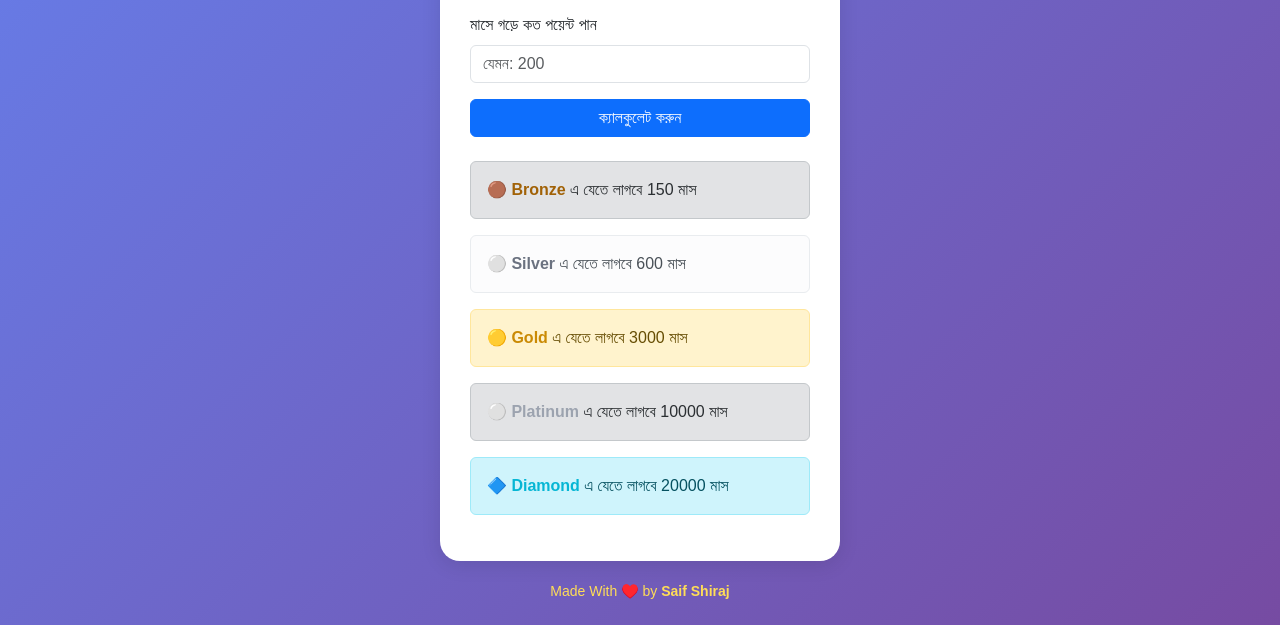
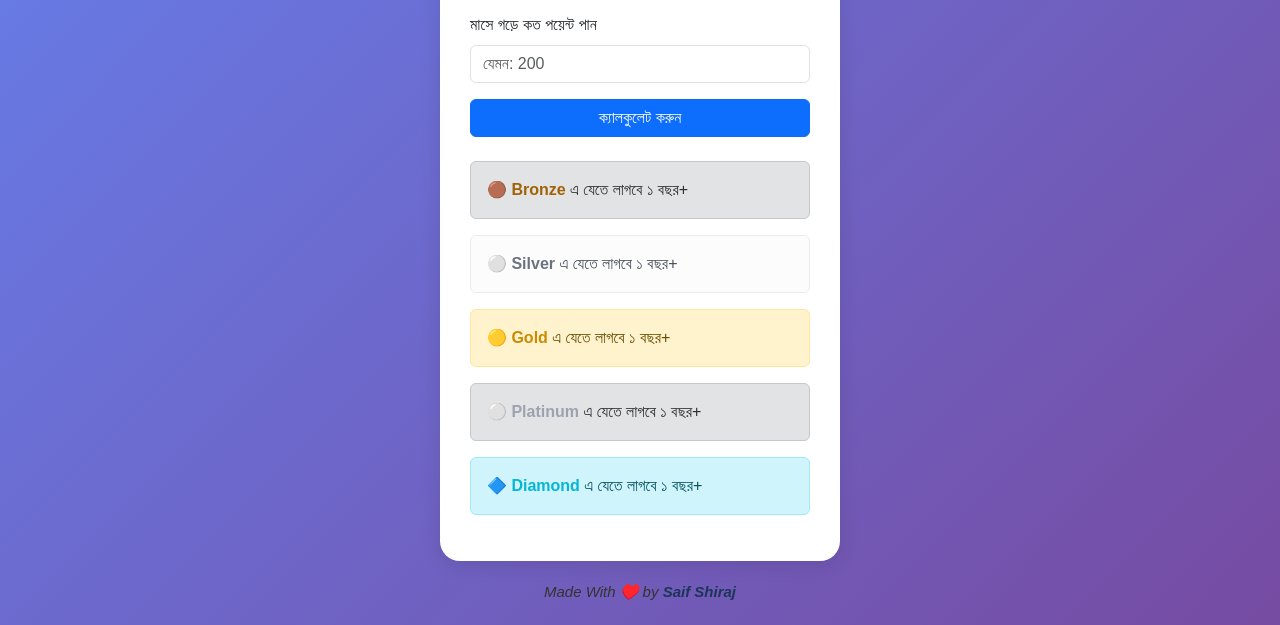
Before and after one commit to saifshiraj014-rgb/play-points-calculator, a plain HTML site: page index.html in a window 1280 px wide. Both pictures are taken after a click on the button "ক্যালকুলেট করুন". Shown: the part 175-800 px from the top of the page. Drawn offline with nearby package versions, Linux system fonts and the light colour scheme.

Commit message:
Add files via upload

```diff
--- a/index.html
+++ b/index.html
@@ -27,12 +27,16 @@
     .footer {
       margin-top: 20px;
       text-align: center;
-      font-size: 14px;
-      color: #ffdd57;
+      font-size: 15px;
+      color: #333;
+      font-style: italic;
     }
     .footer span {
-      color: #ff4d6d;
+      color: #e63946;
       font-weight: bold;
+    }
+    .footer strong {
+      color: #1d3557;
     }
   </style>
 </head>
@@ -51,19 +55,19 @@
 
     <div id="results" class="mt-4" style="text-align:left;">
       <div class="alert alert-secondary">
-        <strong style="color:#a16207;">🟤 Bronze</strong> এ যেতে লাগবে <span id="bronzeResult">0</span> মাস
+        <strong style="color:#a16207;">🟤 Bronze</strong> এ যেতে লাগবে <span id="bronzeResult">0</span>
       </div>
       <div class="alert alert-light">
-        <strong style="color:#6b7280;">⚪ Silver</strong> এ যেতে লাগবে <span id="silverResult">0</span> মাস
+        <strong style="color:#6b7280;">⚪ Silver</strong> এ যেতে লাগবে <span id="silverResult">0</span>
       </div>
       <div class="alert alert-warning">
-        <strong style="color:#ca8a04;">🟡 Gold</strong> এ যেতে লাগবে <span id="goldResult">0</span> মাস
+        <strong style="color:#ca8a04;">🟡 Gold</strong> এ যেতে লাগবে <span id="goldResult">0</span>
       </div>
       <div class="alert alert-secondary">
-        <strong style="color:#9ca3af;">⚪ Platinum</strong> এ যেতে লাগবে <span id="platinumResult">0</span> মাস
+        <strong style="color:#9ca3af;">⚪ Platinum</strong> এ যেতে লাগবে <span id="platinumResult">0</span>
       </div>
       <div class="alert alert-info">
-        <strong style="color:#06b6d4;">🔷 Diamond</strong> এ যেতে লাগবে <span id="diamondResult">0</span> মাস
+        <strong style="color:#06b6d4;">🔷 Diamond</strong> এ যেতে লাগবে <span id="diamondResult">0</span>
       </div>
     </div>
   </div>
@@ -73,36 +77,51 @@
   </div>
 
   <script>
+    // ইংরেজি সংখ্যা → বাংলা সংখ্যা কনভার্ট
+    function toBanglaNumber(num) {
+      const engToBan = {0:"০",1:"১",2:"২",3:"৩",4:"৪",5:"৫",6:"৬",7:"৭",8:"৮",9:"৯"};
+      return num.toString().split("").map(d => engToBan[d] || d).join("");
+    }
+
+    function formatTime(months) {
+      if (months === 0) return "০ মাস";
+
+      // যদি ১২ মাস বা তার বেশি হয় → "১ বছর+"
+      if (months >= 12) {
+        return "১ বছর+";
+      }
+
+      // দিন বের করা (যদি ভগ্নাংশ থাকে)
+      const fullMonths = Math.floor(months); // পুরো মাস
+      const days = Math.round((months - fullMonths) * 30); // বাকি অংশ দিন হিসেবে
+
+      let result = "";
+      if (fullMonths > 0) result += toBanglaNumber(fullMonths) + " মাস ";
+      if (days > 0) result += toBanglaNumber(days) + " দিন";
+
+      return result.trim();
+    }
+
     function calculate() {
       const current = parseInt(document.getElementById("currentPoints").value) || 0;
-      const perMonth = parseInt(document.getElementById("monthlyPoints").value) || 1;
+      const perMonth = parseFloat(document.getElementById("monthlyPoints").value) || 1;
 
       // Thresholds
       const bronze = 150;
       const silver = 600;
       const gold = 3000;
       const platinum = 10000;
-      const diamond = 20000; // ধরে নিলাম Diamond সর্বশেষ লেভেল
+      const diamond = 20000;
 
-      // Bronze
-      document.getElementById("bronzeResult").innerText =
-        current < bronze ? Math.ceil((bronze - current) / perMonth) : 0;
+      function getMonths(target) {
+        return current < target ? (target - current) / perMonth : 0;
+      }
 
-      // Silver
-      document.getElementById("silverResult").innerText =
-        current < silver ? Math.ceil((silver - current) / perMonth) : 0;
-
-      // Gold
-      document.getElementById("goldResult").innerText =
-        current < gold ? Math.ceil((gold - current) / perMonth) : 0;
-
-      // Platinum
-      document.getElementById("platinumResult").innerText =
-        current < platinum ? Math.ceil((platinum - current) / perMonth) : 0;
-
-      // Diamond
-      document.getElementById("diamondResult").innerText =
-        current < diamond ? Math.ceil((diamond - current) / perMonth) : 0;
+      document.getElementById("bronzeResult").innerText   = formatTime(getMonths(bronze));
+      document.getElementById("silverResult").innerText   = formatTime(getMonths(silver));
+      document.getElementById("goldResult").innerText     = formatTime(getMonths(gold));
+      document.getElementById("platinumResult").innerText = formatTime(getMonths(platinum));
+      document.getElementById("diamondResult").innerText  = formatTime(getMonths(diamond));
     }
   </script>
 </body>
```
